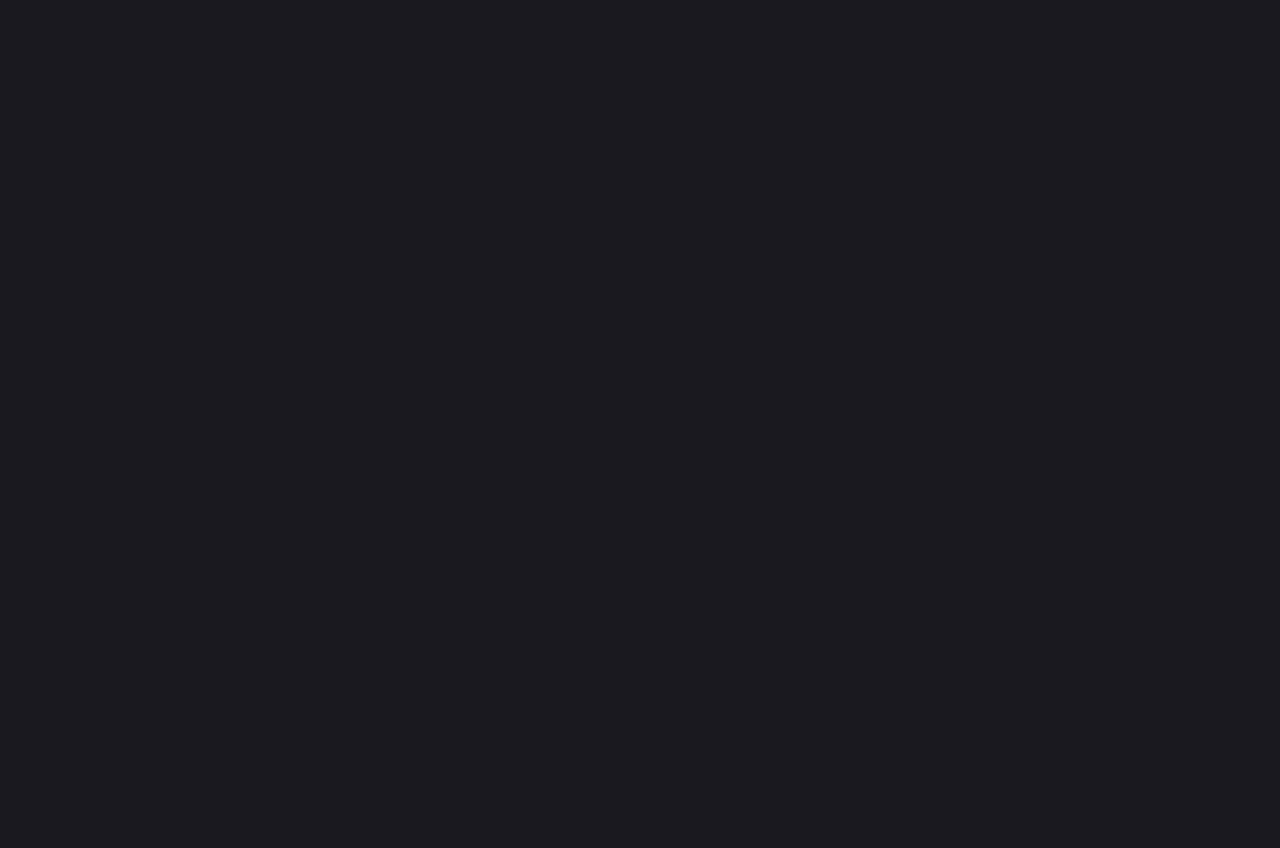
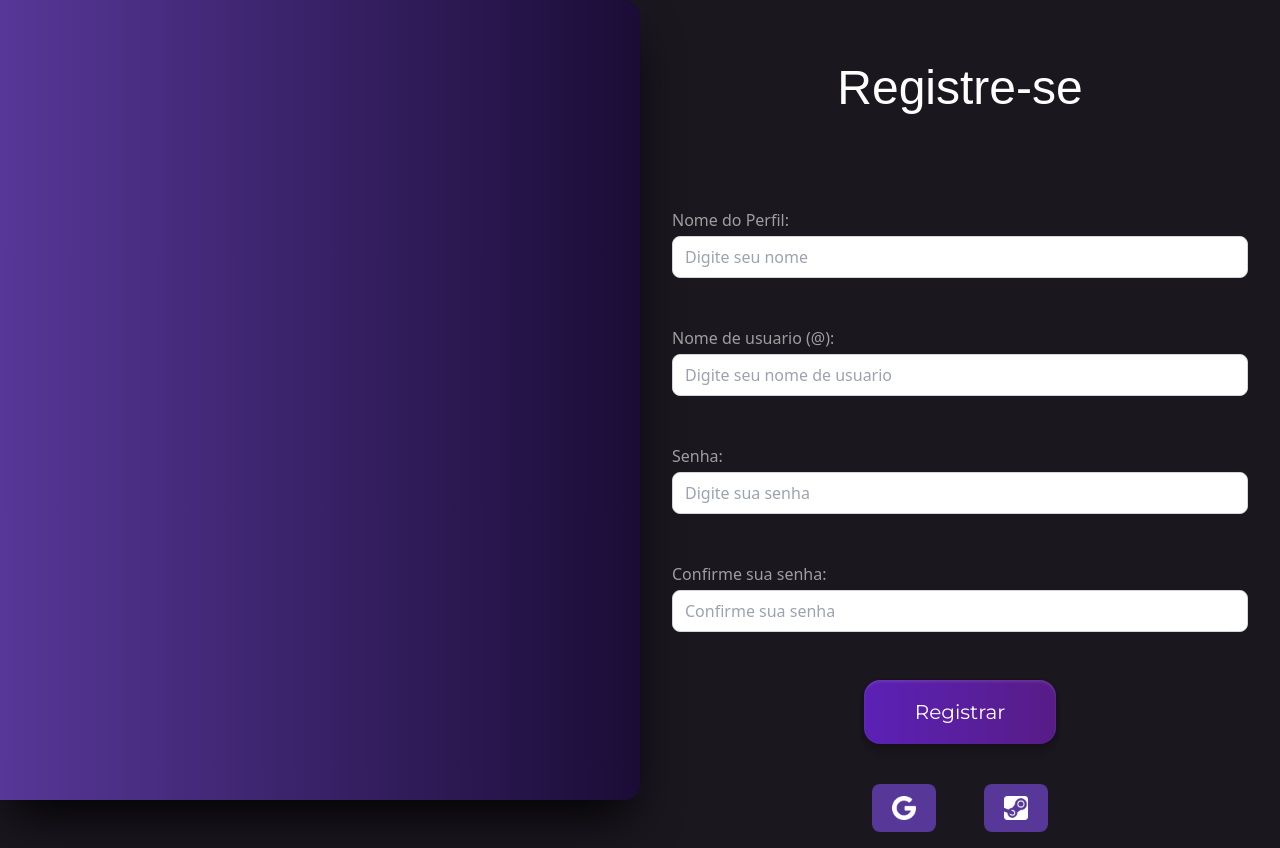
Before and after one commit to anbeatrizduarte/LetterPlay, a React (Vite) app: page /LetterPlay/register in a window 1280 px wide. Before the commit this address had no page. Before the commit the page ends 800 px from the top, so only its background shows below. Built offline with nearby package versions, Linux system fonts and the light colour scheme; a web font is replaced by a local one.

Commit message:
feat(telaRegister): criação da tela de registro

```diff
--- a/src/App.jsx
+++ b/src/App.jsx
@@ -8,6 +8,7 @@ import { Home } from './pages/Home';
 import { LibraryGames } from './pages/LibraryGames';
 import { Perfil } from './pages/Perfil';
 import { AboutGame } from './pages/AboutGame';
+import { Register } from './pages/Register';
 
 function App() {
   const [count, setCount] = useState(0)
@@ -19,6 +20,7 @@ function App() {
         <Route path="/jogos" element={<LibraryGames />} />
         <Route path="/perfil" element={<Perfil />} />
         <Route path="/aboutGame" element={<AboutGame />}></Route>
+        <Route path="/register" element={<Register />}></Route>
       </Routes>
     </BrowserRouter>
   )
--- a/src/pages/Home.jsx
+++ b/src/pages/Home.jsx
@@ -1,4 +1,6 @@
 import { HeaderUI, TypographyUI, CardUI } from "../Scripts/ui";
+import logo from '/src/assets/logo.png';
+import { Link } from "react-router-dom";
 
 export function Home() {
     return (
@@ -8,12 +10,18 @@ export function Home() {
 
                 <div id="divMain" className="flex flex-col col-span-2 m-48 gap-12">
                     <div className="flex gap-12">
-                        <img src="../src/assets/logo.png" alt="" className="h-36" />
+                        <img src={logo} alt="" className="h-36" />
                         <TypographyUI as="span" className="text-7xl pt-8" variant="default">LetterPlay</TypographyUI>
                     </div>
                     <TypographyUI as="span" variant="default">Lorem ipsum dolor sit amet,
                         consectetur <br></br>adipiscing elit, sed do eiusmod tempor <br></br>incididunt </TypographyUI>
 
+                    <button className="  h-16 w-48 rounded-2xl bg-gradient-to-r from-violet-800 to-purple-900 transition delay-75 duration-300 ease-in-out shadow-shadowEffect
+                        hover:-translate-y-1 hover:scale-110 hover:shadow-[0_0_15px_rgba(139,92,246,0.5)]">
+                        <Link to="/register">
+                            <TypographyUI as="span" variant="default" className="text-xl ">Crie uma conta</TypographyUI>
+                        </Link>
+                    </button>
                 </div>
             </div>
 
--- /dev/null
+++ b/src/pages/Register.jsx
@@ -0,0 +1,96 @@
+import { HeaderUI, TypographyUI, CardUI } from "../Scripts/ui";
+import logo from '/src/assets/logo.png';
+import { Link } from "react-router-dom";
+import logoGoogle from '/src/assets/logoGoogle.png';
+import logoSteam from '/src/assets/logoSteam.png';
+
+export function Register() {
+
+    return (
+
+        <div className="w-auto h-auto">
+
+            <div className="flex">
+
+                <div id="sideLeft" className="bg-gradient-to-r from-[#573798] to-[#1a0c36] h-screen w-1/2 rounded-r-2xl shadow-2xl shadow-black"></div>
+
+                <div id="sideRight" className=" w-1/2 h-full text-center mt-16">
+                    <TypographyUI as="span" variant="titulo" className="text-center text-5xl">Registre-se</TypographyUI>
+
+                    <div className="w-full flex flex-col items-center mt-24">
+
+                        <div className="grid gap-12 w-full max-w-xl text-left">
+
+                            <div className="grid">
+                                <label className="mb-1 font-medium text-text-secondary">Nome do Perfil:</label>
+                                <input
+                                    type="text"
+                                    className="border border-gray-300 rounded-lg px-3 py-2 w-full text-black"
+                                    placeholder="Digite seu nome"
+                                />
+                            </div>
+
+                            <div className="grid">
+                                <label className="mb-1 font-medium text-text-secondary">Nome de usuario (@):</label>
+                                <input
+                                    type="text"
+                                    className="border border-gray-300 rounded-lg px-3 py-2 w-full text-black"
+                                    placeholder="Digite seu nome de usuario"
+                                />
+                            </div>
+
+                            <div className="grid">
+                                <label className="mb-1 font-medium text-text-secondary">Senha:</label>
+                                <input
+                                    type="text"
+                                    className="border border-gray-300 rounded-lg px-3 py-2 w-full text-black"
+                                    placeholder="Digite sua senha"
+                                />
+                            </div>
+
+                            <div className="grid">
+                                <label className="mb-1 font-medium text-text-secondary">Confirme sua senha:</label>
+                                <input
+                                    type="text"
+                                    className="border border-gray-300 rounded-lg px-3 py-2 w-full text-black"
+                                    placeholder="Confirme sua senha"
+                                />
+                            </div>
+
+                        </div>
+
+                    </div>
+
+
+                    <div className="flex flex-col items-center">
+
+                        <button className="mt-12 h-16 w-48 rounded-2xl bg-gradient-to-r from-violet-800 to-purple-900 transition delay-75 duration-300 ease-in-out shadow-shadowEffect
+        hover:-translate-y-1 hover:scale-110 hover:shadow-[0_0_15px_rgba(139,92,246,0.5)]">
+                            <Link to="/jogos">
+                                <TypographyUI as="span" variant="default" className="text-xl">Registrar</TypographyUI>
+                            </Link>
+                        </button>
+
+                        <div id="loginIcones" className="flex gap-8 h-16 w-48 mt-10 justify-around">
+                            <button className="h-12 w-16 bg-primary flex items-center justify-center rounded-lg transition duration-300 ease-in-out
+            hover:-translate-y-1 hover:scale-110 hover:shadow-[0_0_15px_rgba(139,92,246,0.45)]">
+                                <img src={logoGoogle} alt="" className="h-6" />
+                            </button>
+
+                            <button className="h-12 w-16 bg-primary flex items-center justify-center rounded-lg transition duration-300 ease-in-out
+            hover:-translate-y-1 hover:scale-110 hover:shadow-[0_0_15px_rgba(139,92,246,0.45)]">
+                                <img src={logoSteam} alt="" className="h-6" />
+                            </button>
+                        </div>
+
+                    </div>
+
+                </div>
+
+
+
+
+            </div>
+        </div>
+    )
+}
```
Also changed, not shown: src/assets/logoGoogle.png (added), src/assets/logoSteam.png (added).
